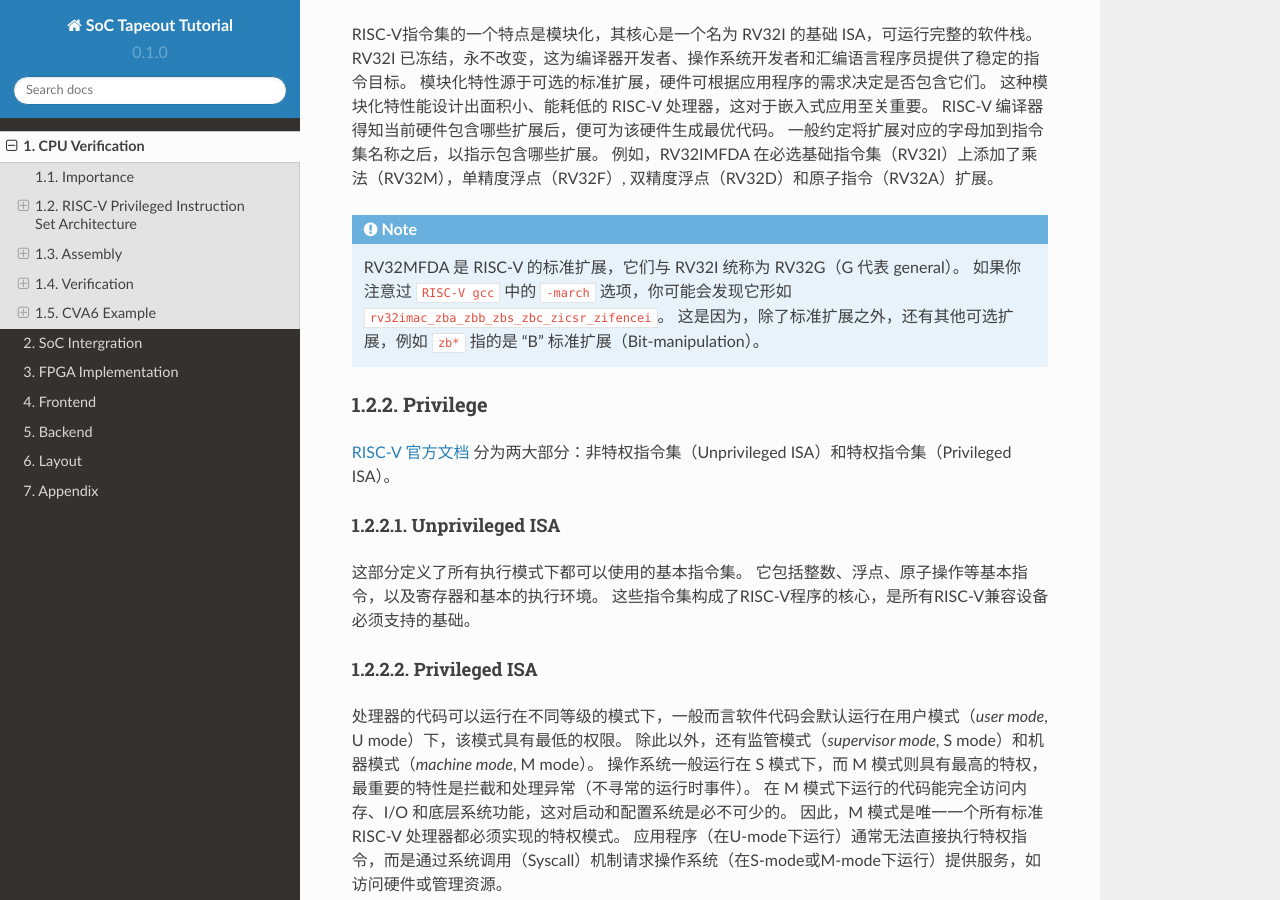
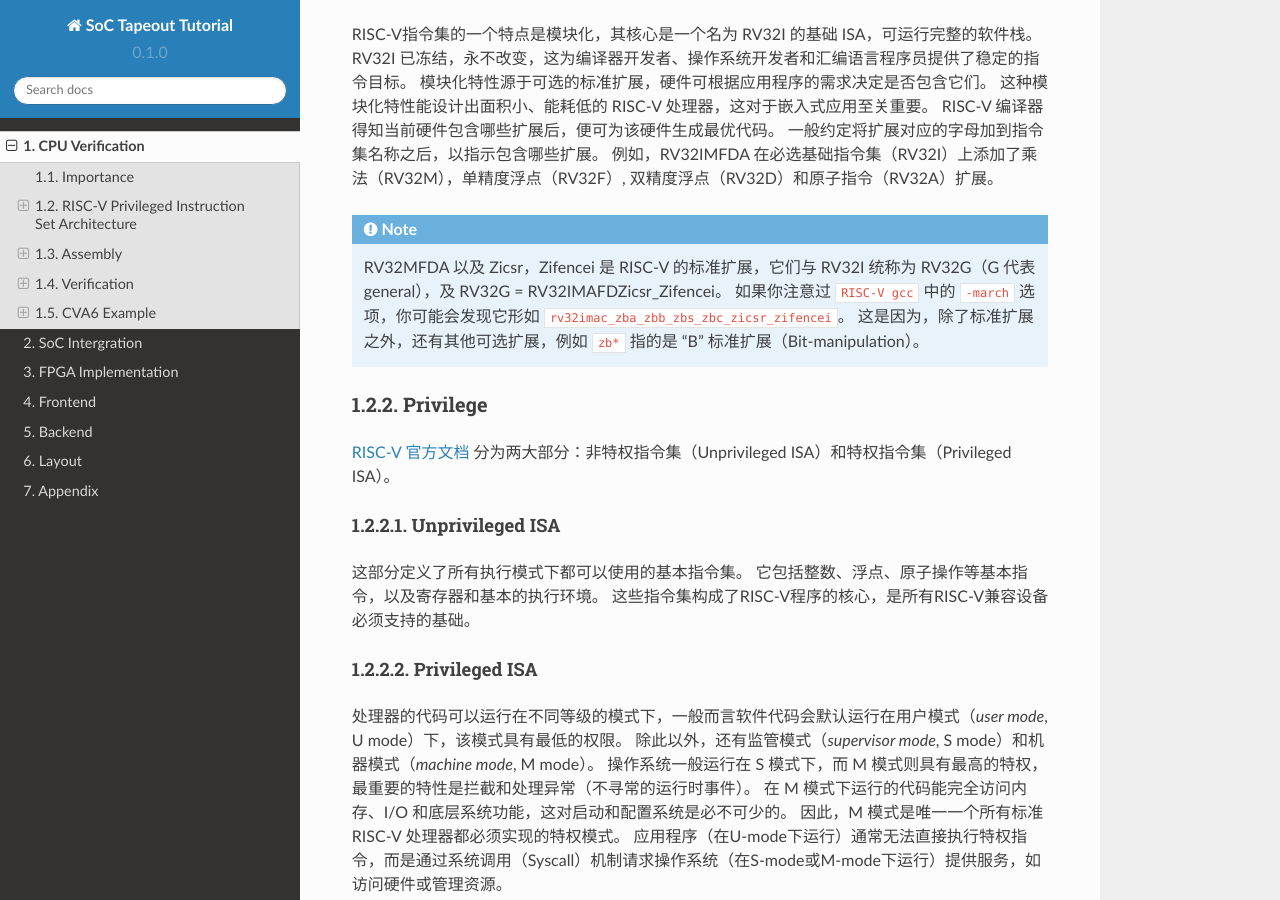
Before and after one commit to Siris-Li/SoC-Tapeout-Tutorial, a Sphinx documentation site: the page built from docs/source/cpu.rst, in a window 1280 px wide and 900 px high, scrolled down 1271 px. Built offline with Sphinx 7.4.7 and the Read the Docs theme 2.0.0, drawn with Linux system fonts in a browser that asks for light colours.

Commit message:
Update cpu.rst

```diff
--- a/docs/source/cpu.rst
+++ b/docs/source/cpu.rst
@@ -34,7 +34,7 @@ RISC-V 编译器得知当前硬件包含哪些扩展后，便可为该硬件生
 
 .. note::
 
-	RV32MFDA 是 RISC-V 的标准扩展，它们与 RV32I 统称为 RV32G（G 代表 general）。
+	RV32MFDA 以及 Zicsr，Zifencei 是 RISC-V 的标准扩展，它们与 RV32I 统称为 RV32G（G 代表 general），及 RV32G = RV32IMAFDZicsr_Zifencei。
 	如果你注意过 ``RISC-V gcc`` 中的 ``-march`` 选项，你可能会发现它形如 ``rv32imac_zba_zbb_zbs_zbc_zicsr_zifencei``。
 	这是因为，除了标准扩展之外，还有其他可选扩展，例如 ``zb*`` 指的是 “B” 标准扩展（Bit-manipulation）。
 
```
